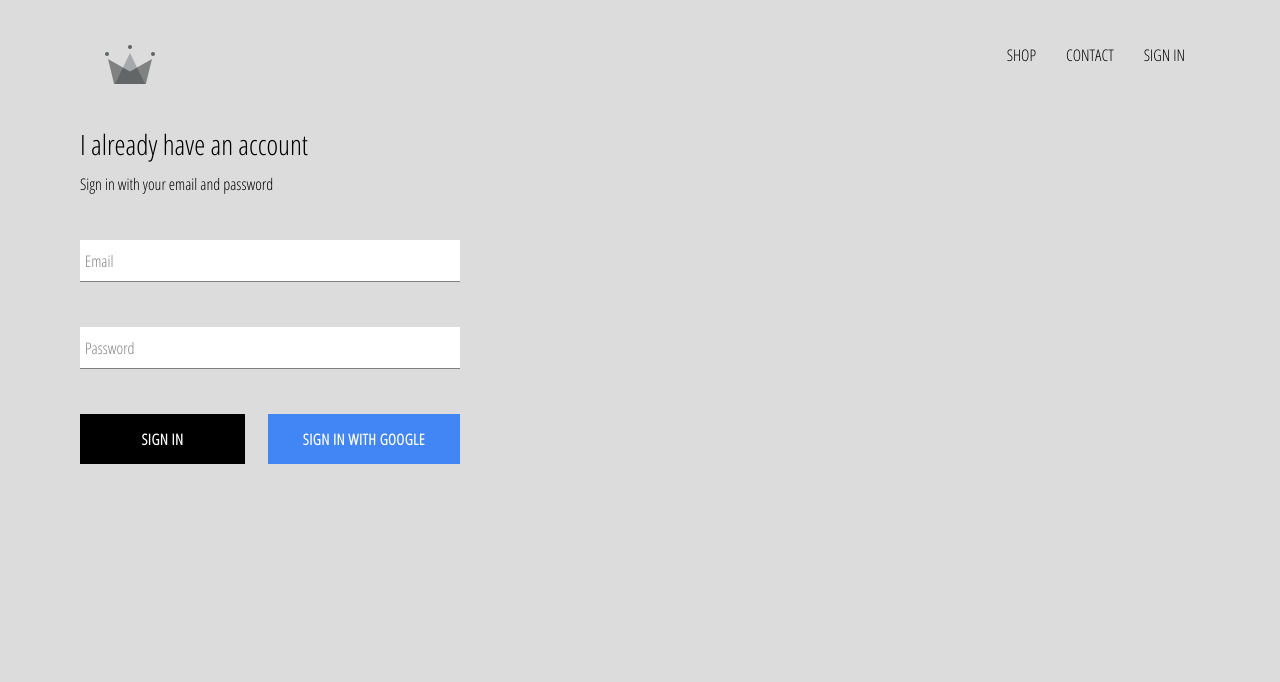
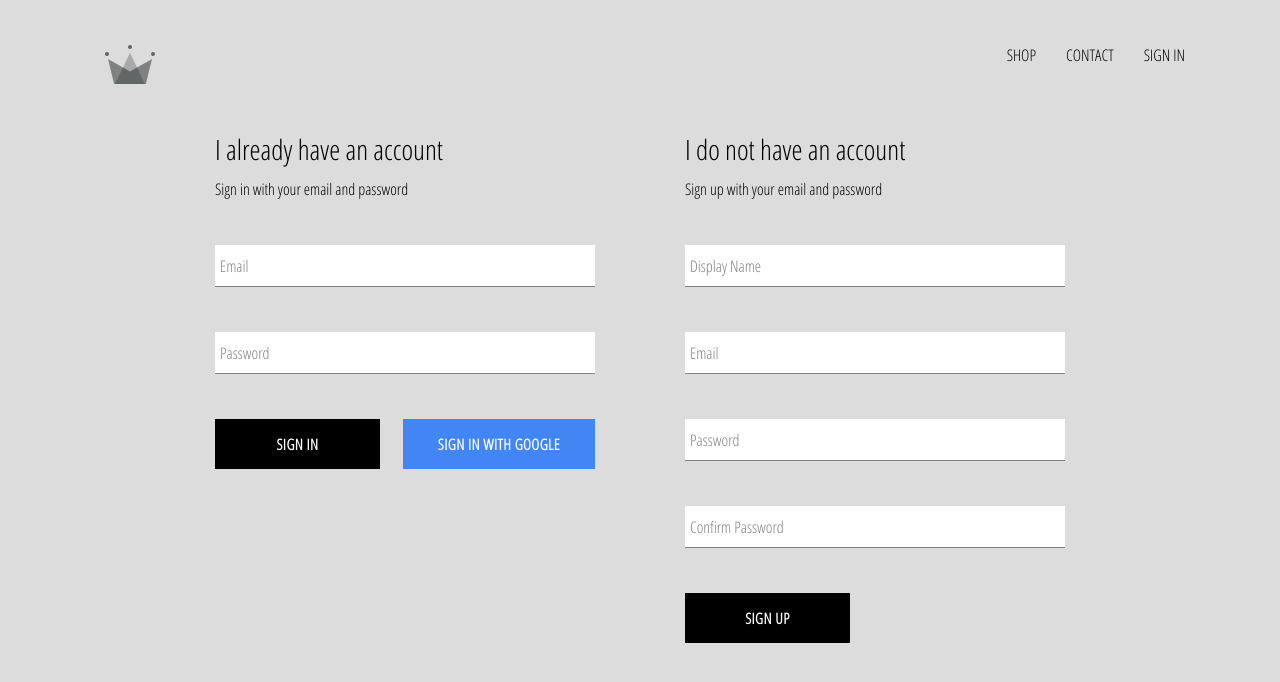
Before and after one commit to timbergus/grwn-clothing, a React (Create React App) app: page /access in a window 1280 px wide. Shown: the top 682 px of the page. Built offline with nearby package versions, Linux system fonts and the light colour scheme; no server answers.

Commit message:
Add sign up and sign in with email and password.

```diff
--- a/src/components/app/app.tsx
+++ b/src/components/app/app.tsx
@@ -3,7 +3,7 @@ import './app.scss';
 import { useEffect, useState } from 'react';
 import { Route } from 'react-router-dom';
 
-import { auth } from '../../firebase/firebase.utils';
+import { auth, createUserProfileDocument } from '../../firebase/firebase.utils';
 
 import Home from '../../pages/home/home';
 import Shop from '../../pages/shop/shop';
@@ -15,9 +15,18 @@ export const App = () => {
   const [currentUser, setCurrentUser] = useState<any>(null);
 
   useEffect(() => {
-    return auth.onAuthStateChanged(user => {
-      console.log(user);
-      setCurrentUser(user);
+    return auth.onAuthStateChanged(async userAuth => {
+      if (userAuth) {
+        const userRef = await createUserProfileDocument(userAuth, {});
+        userRef?.onSnapshot(snapShot => {
+          setCurrentUser({
+            id: snapShot.id,
+            ...snapShot.data(),
+          });
+        });
+      } else {
+        setCurrentUser(null);
+      }
     });
   }, []);
 
--- a/src/components/custom-button/custom-button.tsx
+++ b/src/components/custom-button/custom-button.tsx
@@ -3,11 +3,13 @@ import './custom-button.scss';
 import { FC } from 'react';
 
 const CustomButton: FC<CustomButtonProps> = ({
+  type = 'button',
   children,
   onClick,
   isGoogleSignIn,
 }) => (
   <button
+    type={type}
     className={`${isGoogleSignIn ? 'google-sign-in' : ''} custom-button`}
     onClick={onClick}
   >
--- a/src/components/custom-button/types.d.ts
+++ b/src/components/custom-button/types.d.ts
@@ -1,5 +1,6 @@
 interface CustomButtonProps {
+  type?: 'button' | 'submit' | 'reset';
   children?: string;
-  onClick: (event: MouseEvent<HTMLButtonElement, MouseEvent>) => void;
+  onClick?: (event: MouseEvent<HTMLButtonElement, MouseEvent>) => void;
   isGoogleSignIn?: boolean;
 }
--- a/src/components/sign-in/sign-in.tsx
+++ b/src/components/sign-in/sign-in.tsx
@@ -1,30 +1,38 @@
 import './sign-in.scss';
 
-import { FormEvent, useState } from 'react';
+import { FC, FormEvent, useState } from 'react';
+
+import { auth, signInWithGoogle } from '../../firebase/firebase.utils';
 
 import FormInput from '../form-input/form-input';
 import CustomButton from '../custom-button/custom-button';
 
-import { signInWithGoogle } from '../../firebase/firebase.utils';
-
-const SignIn = () => {
-  const [formData, setFormData] = useState({ email: '', password: '' });
+const SignIn: FC = () => {
+  const [formData, setFormData] = useState<SignInProps>({
+    email: '',
+    password: '',
+  });
 
   const handleChange = (event: FormEvent<HTMLInputElement>) => {
     const { name, value } = event.currentTarget;
     setFormData(data => ({ ...data, [name]: value }));
   };
 
-  const handleSubmit = (event: FormEvent<HTMLFormElement>) => {
+  const handleSubmit = async (event: FormEvent<HTMLFormElement>) => {
     event.preventDefault();
-    setFormData({ email: '', password: '' });
+    try {
+      await auth.signInWithEmailAndPassword(formData.email, formData.password);
+      setFormData({ email: '', password: '' });
+    } catch (error) {
+      alert(error.message);
+    }
   };
 
   return (
     <div className="sign-in">
       <div className="title">I already have an account</div>
       <div>Sign in with your email and password</div>
-      <form noValidate>
+      <form className="sign-in-form" onSubmit={handleSubmit}>
         <FormInput
           id="sign-in-email"
           name="email"
@@ -44,7 +52,7 @@ const SignIn = () => {
           label="Password"
         />
         <div className="button">
-          <CustomButton onClick={handleSubmit}>Sign In</CustomButton>
+          <CustomButton type="submit">Sign In</CustomButton>
           <CustomButton onClick={signInWithGoogle} isGoogleSignIn>
             Sign In With Google
           </CustomButton>
--- /dev/null
+++ b/src/components/sign-in/types.d.ts
@@ -0,0 +1,4 @@
+interface SignInProps {
+  email: string;
+  password: string;
+}
--- /dev/null
+++ b/src/components/sign-up/sign-up.scss
@@ -0,0 +1,15 @@
+.sign-up {
+  width: 380px;
+  display: flex;
+  flex-direction: column;
+
+  .title {
+    font-size: 28px;
+    margin: 10px 0;
+  }
+
+  .button {
+    display: flex;
+    justify-content: space-between;
+  }
+}
--- /dev/null
+++ b/src/components/sign-up/sign-up.tsx
@@ -0,0 +1,98 @@
+import './sign-up.scss';
+
+import { FC, FormEvent, useState } from 'react';
+
+import FormInput from '../form-input/form-input';
+import CustomButton from '../custom-button/custom-button';
+
+import { auth, createUserProfileDocument } from '../../firebase/firebase.utils';
+
+const SignUp: FC = () => {
+  const [formData, setFormData] = useState<SignUpProps>({
+    displayName: '',
+    email: '',
+    password: '',
+    confirmPassword: '',
+  });
+
+  const handleChange = (event: FormEvent<HTMLInputElement>) => {
+    const { name, value } = event.currentTarget;
+    setFormData(data => ({ ...data, [name]: value }));
+  };
+
+  const handleSubmit = async (event: FormEvent<HTMLFormElement>) => {
+    event.preventDefault();
+    if (formData.password !== formData.confirmPassword) {
+      alert("Passwords don't match!");
+      return;
+    }
+    try {
+      const { user } = await auth.createUserWithEmailAndPassword(
+        formData.email,
+        formData.password,
+      );
+      await createUserProfileDocument(user, {
+        displayName: formData.displayName,
+      });
+      setFormData({
+        displayName: '',
+        email: '',
+        password: '',
+        confirmPassword: '',
+      });
+    } catch (error) {
+      alert(error.message);
+    }
+  };
+
+  return (
+    <div className="sign-up">
+      <div className="title">I do not have an account</div>
+      <div>Sign up with your email and password</div>
+      <form className="sign-up-form" onSubmit={handleSubmit}>
+        <FormInput
+          id="sign-up-display-name"
+          name="displayName"
+          type="text"
+          value={formData.displayName}
+          required
+          onChange={handleChange}
+          label="Display Name"
+        />
+        <FormInput
+          id="sign-up-email"
+          name="email"
+          type="email"
+          value={formData.email}
+          required
+          onChange={handleChange}
+          label="Email"
+        />
+        <FormInput
+          id="sign-up-password"
+          name="password"
+          type="password"
+          value={formData.password}
+          required
+          onChange={handleChange}
+          label="Password"
+        />
+
+        <FormInput
+          id="sign-up-confirm-password"
+          name="confirmPassword"
+          type="password"
+          value={formData.confirmPassword}
+          required
+          onChange={handleChange}
+          label="Confirm Password"
+        />
+        <div className="button">
+          <CustomButton type="submit">Sign Up</CustomButton>
+        </div>
+      </form>
+    </div>
+  );
+};
+
+export default SignUp;
--- /dev/null
+++ b/src/components/sign-up/types.d.ts
@@ -0,0 +1,6 @@
+interface SignUpProps {
+  displayName: string;
+  email: string;
+  password: string;
+  confirmPassword: string;
+}
--- a/src/firebase/firebase.utils.ts
+++ b/src/firebase/firebase.utils.ts
@@ -12,6 +12,31 @@ const firebaseConfig = {
   appId: '1:588836122248:web:2b82121da5bd2b92ccf93d',
 };
 
+export const createUserProfileDocument = async (
+  userAuth: any,
+  additionalData: any,
+) => {
+  if (userAuth) {
+    const userRef = firestore.collection('users').doc(userAuth.uid);
+    const snapShot = await userRef.get();
+    if (!snapShot.exists) {
+      const { displayName, email } = userAuth;
+      const createdAt = new Date();
+      try {
+        await userRef.set({
+          displayName,
+          email,
+          createdAt,
+          ...additionalData,
+        });
+      } catch (error) {
+        console.log(error.message);
+      }
+    }
+    return userRef;
+  }
+};
+
 firebase.initializeApp(firebaseConfig);
 
 export const auth = firebase.auth();
@@ -22,6 +47,4 @@ provider.setCustomParameters({ prompt: 'select_account' });
 
 export const signInWithGoogle = () => auth.signInWithPopup(provider);
 
-signInWithGoogle();
-
 export default firebase;
--- a/src/pages/access/access.scss
+++ b/src/pages/access/access.scss
@@ -0,0 +1,6 @@
+.access {
+  width: 850px;
+  display: flex;
+  justify-content: space-between;
+  margin: 30px auto;
+}
--- a/src/pages/access/access.tsx
+++ b/src/pages/access/access.tsx
@@ -1,10 +1,12 @@
 import './access.scss';
 
 import SignIn from '../../components/sign-in/sign-in';
+import SignUp from '../../components/sign-up/sign-up';
 
 const Access = () => (
   <div className="access">
     <SignIn />
+    <SignUp />
   </div>
 );
 
```
